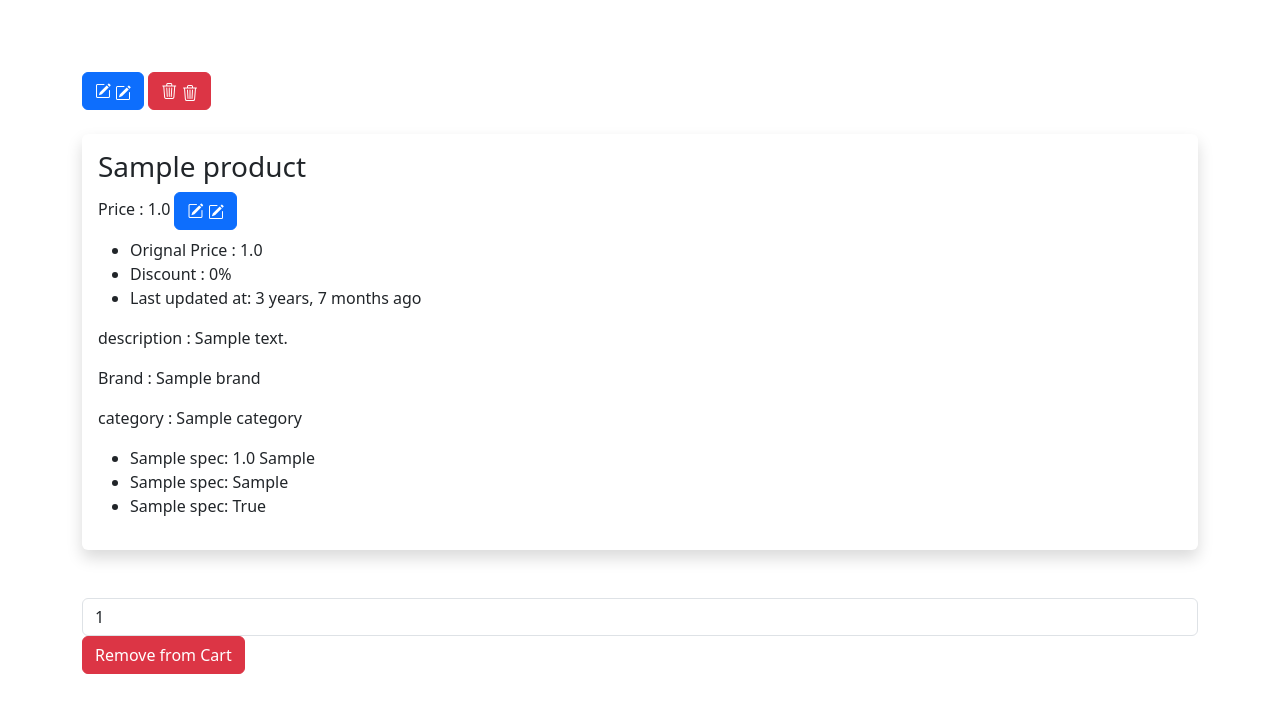
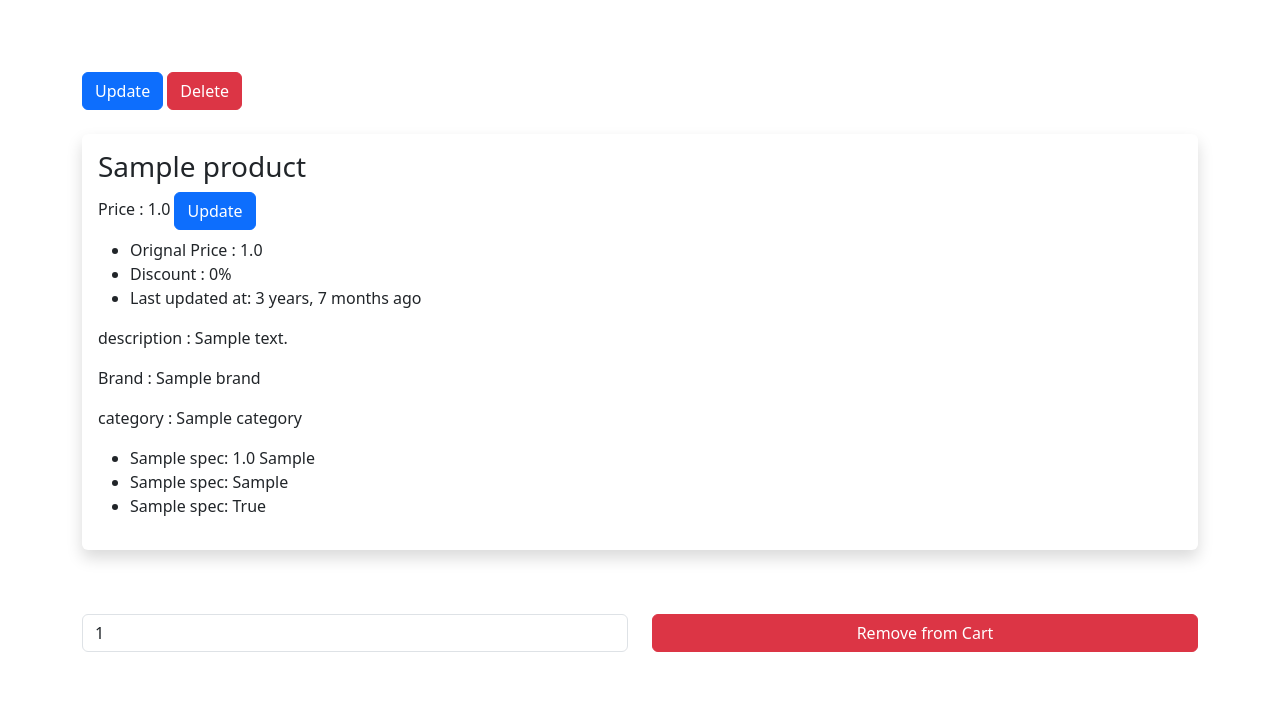
Before and after one commit to OsamaNasr01/django-taqa, a Django app: a page that uses taqatools/templates/products/products/product.html in a window 1280 px wide. Shown: the part 56-769 px from the top of the page. Run offline with Django 4.2, Linux system fonts and the light colour scheme; a user stored in the database is signed in; tables that the repository leaves empty hold one stand-in row (values such as "Sample post"); some libraries are stand-ins or nearby versions.

Commit message:
some bootstrap styling

```diff
--- a/taqatools/templates/products/products/product.html
+++ b/taqatools/templates/products/products/product.html
@@ -5,11 +5,7 @@
 
 {% block content %}
 <button type="button" class="btn btn-primary" data-bs-toggle="modal" data-bs-target="#update-product-modal">
-  <i class="bi bi-pencil-square"></i>
-  <svg xmlns="http://www.w3.org/2000/svg" width="16" height="16" fill="currentColor" class="bi bi-pencil-square" viewBox="0 0 16 16">
-    <path d="M15.502 1.94a.5.5 0 0 1 0 .706L14.459 3.69l-2-2L13.502.646a.5.5 0 0 1 .707 0l1.293 1.293zm-1.75 2.456-2-2L4.939 9.21a.5.5 0 0 0-.121.196l-.805 2.414a.25.25 0 0 0 .316.316l2.414-.805a.5.5 0 0 0 .196-.12l6.813-6.814z"/>
-    <path fill-rule="evenodd" d="M1 13.5A1.5 1.5 0 0 0 2.5 15h11a1.5 1.5 0 0 0 1.5-1.5v-6a.5.5 0 0 0-1 0v6a.5.5 0 0 1-.5.5h-11a.5.5 0 0 1-.5-.5v-11a.5.5 0 0 1 .5-.5H9a.5.5 0 0 0 0-1H2.5A1.5 1.5 0 0 0 1 2.5v11z"/>
-  </svg>
+    Update
   </button>
 
   <div class="modal fade" id="update-product-modal" tabindex="-1" aria-labelledby="update-product-modal" aria-hidden="true">
@@ -50,10 +46,7 @@
   </div>
 
   <button type="button" class="btn btn-danger" data-bs-toggle="modal" data-bs-target="#delete-product-modal">
-    <i class="bi bi-trash3"></i>
-    <svg xmlns="http://www.w3.org/2000/svg" width="16" height="16" fill="currentColor" class="bi bi-trash3" viewBox="0 0 16 16">
-      <path d="M6.5 1h3a.5.5 0 0 1 .5.5v1H6v-1a.5.5 0 0 1 .5-.5ZM11 2.5v-1A1.5 1.5 0 0 0 9.5 0h-3A1.5 1.5 0 0 0 5 1.5v1H2.506a.58.58 0 0 0-.01 0H1.5a.5.5 0 0 0 0 1h.538l.853 10.66A2 2 0 0 0 4.885 16h6.23a2 2 0 0 0 1.994-1.84l.853-10.66h.538a.5.5 0 0 0 0-1h-.995a.59.59 0 0 0-.01 0H11Zm1.958 1-.846 10.58a1 1 0 0 1-.997.92h-6.23a1 1 0 0 1-.997-.92L3.042 3.5h9.916Zm-7.487 1a.5.5 0 0 1 .528.47l.5 8.5a.5.5 0 0 1-.998.06L5 5.03a.5.5 0 0 1 .47-.53Zm5.058 0a.5.5 0 0 1 .47.53l-.5 8.5a.5.5 0 1 1-.998-.06l.5-8.5a.5.5 0 0 1 .528-.47ZM8 4.5a.5.5 0 0 1 .5.5v8.5a.5.5 0 0 1-1 0V5a.5.5 0 0 1 .5-.5Z"/>
-    </svg>
+    Delete
   </button>
   <br><br>
 
@@ -88,11 +81,7 @@
       <h6>
         Price : {{ price }}
         <button type="button" class="btn btn-primary" data-bs-toggle="modal" data-bs-target="#update-price-modal">
-          <i class="bi bi-pencil-square"></i>
-          <svg xmlns="http://www.w3.org/2000/svg" width="16" height="16" fill="currentColor" class="bi bi-pencil-square" viewBox="0 0 16 16">
-            <path d="M15.502 1.94a.5.5 0 0 1 0 .706L14.459 3.69l-2-2L13.502.646a.5.5 0 0 1 .707 0l1.293 1.293zm-1.75 2.456-2-2L4.939 9.21a.5.5 0 0 0-.121.196l-.805 2.414a.25.25 0 0 0 .316.316l2.414-.805a.5.5 0 0 0 .196-.12l6.813-6.814z"/>
-            <path fill-rule="evenodd" d="M1 13.5A1.5 1.5 0 0 0 2.5 15h11a1.5 1.5 0 0 0 1.5-1.5v-6a.5.5 0 0 0-1 0v6a.5.5 0 0 1-.5.5h-11a.5.5 0 0 1-.5-.5v-11a.5.5 0 0 1 .5-.5H9a.5.5 0 0 0 0-1H2.5A1.5 1.5 0 0 0 1 2.5v11z"/>
-          </svg>
+          Update
         </button>
       </h6>
       <ul>
@@ -144,14 +133,24 @@
         </div>
       </div>
     </div>
-    <div>
-      <p id="messege"></p>
-      {% if in_cart %}
-      <input type="number" class="form-control" id="no" value="{{no_in_cart}}">
-      <button class="btn btn-danger" id="add_to_cart">Remove from Cart</button>
-      {% else %}
-      <input type="number" class="form-control" id="no" value="1">
-      <button class="btn btn-primary" id="add_to_cart">Add to Cart</button>
+    <div class="row">
+      <div class="col-12">
+        <p id="messege"></p>
+      </div>
+        {% if in_cart %}
+          <div class="col-6">
+            <input type="number" class="form-control" id="no" value="{{no_in_cart}}">
+          </div>
+          <div class="col-6">
+            <button style="width: 100%;" class="btn btn-danger" id="add_to_cart">Remove from Cart</button>
+          </div>
+        {% else %}
+          <div class="col-6">
+            <input type="number" class="form-control" id="no" value="1">
+          </div>
+          <div class="col-6">
+            <button style="width: 100%;" class="btn btn-primary" id="add_to_cart">Add to Cart</button>
+          </div>
       {% endif %}
     </div>
 
```
Also changed, not shown: taqatools/templates/products/categories/p_category_profile.html (+8 -21 lines).
